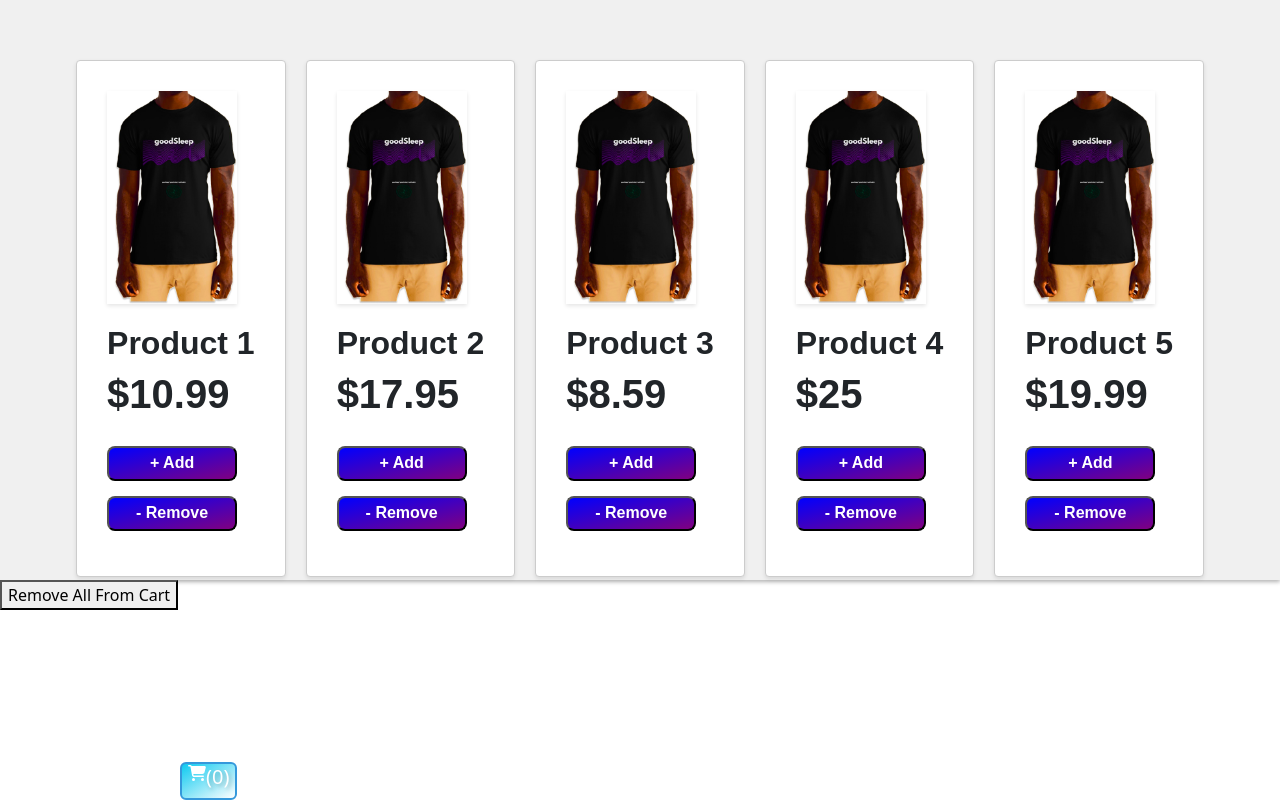
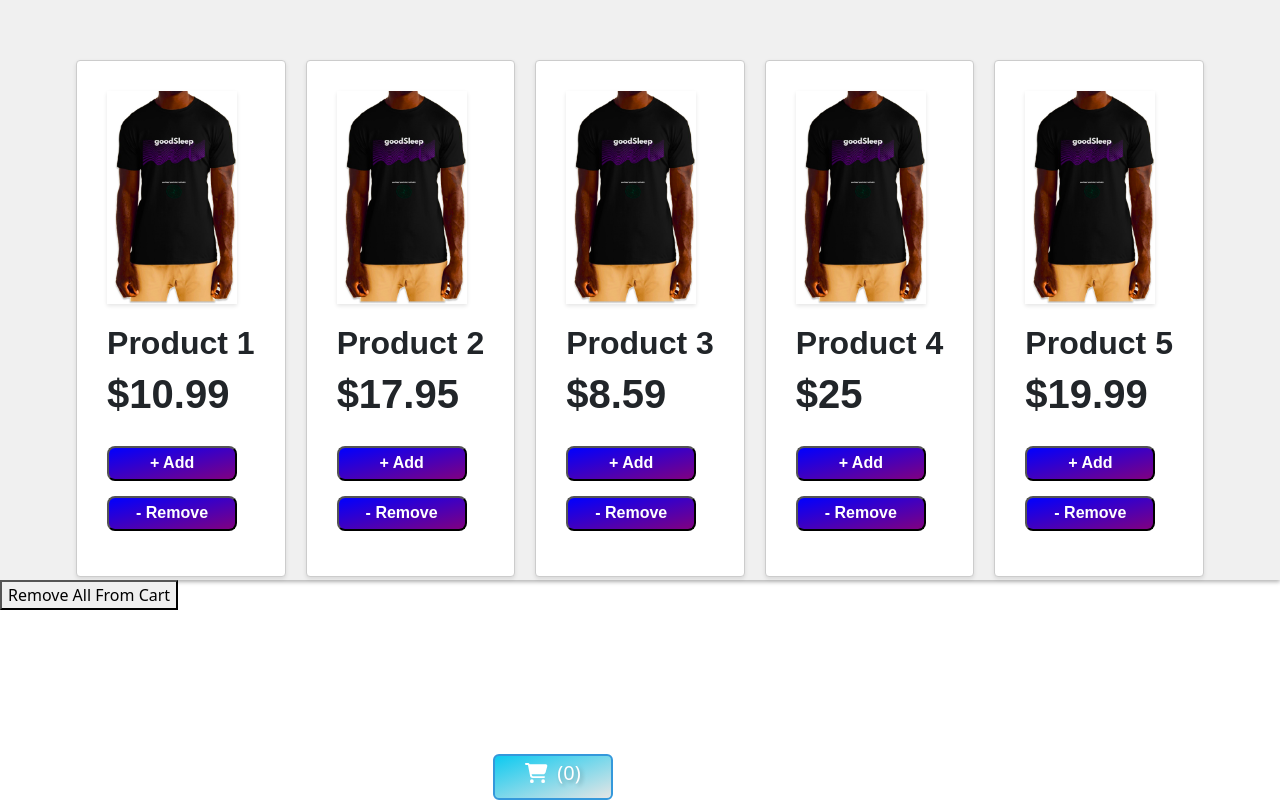
Before and after one commit to grantGCode/Shopping-Cart-Application-Frontend, a React (Create React App) app: page / in a window 1280 px wide. Built offline with nearby package versions, Linux system fonts and the light colour scheme.

Commit message:
created NavBar.styles.js, moved NavBar Styling from Container.styled.js to NavBar.styles.js, center button at bottom of moble view

```diff
--- a/src/components/NavBar.js
+++ b/src/components/NavBar.js
@@ -1,11 +1,18 @@
 import {useState} from 'react'
-import { NavbarContainer, ButtonCart, TitleContainer, CartCount, YourCart } from './styles/Container.styled';
+import { useShoppingCartContext } from '../CartContext';
+import ItemCard from './ItemCard'
 import { Modal, Col, Button, ToastContainer} from 'react-bootstrap'
 import { toast } from 'react-toastify';
 import { FontAwesomeIcon } from '@fortawesome/react-fontawesome'
 import { faCartShopping } from '@fortawesome/free-solid-svg-icons'
-import { useShoppingCartContext } from '../CartContext';
-import ItemCard from './ItemCard'
+import {
+  NavbarContainer,
+  ButtonCart,
+  TitleContainer,
+  CartCount,
+  Icon,
+  YourCart
+} from './styles/Navbar.styles';
 
 export default function NavBar() {
   const [show, setShow] = useState(false);
@@ -58,7 +65,9 @@ export default function NavBar() {
             <YourCart>
               {'Your Cart '}
             </YourCart>
-            <FontAwesomeIcon icon={faCartShopping} />
+            <Icon>
+              <FontAwesomeIcon icon={faCartShopping} />
+            </Icon>
             <CartCount>
               {`       (${cartItemCount})`}
             </CartCount>
--- a/src/components/styles/Container.styled.js
+++ b/src/components/styles/Container.styled.js
@@ -12,163 +12,7 @@ const size = {
     desktop: `(min-width: ${size.desktop})`,
   };
 
-  export const TitleContainer = styled.div`
-    @media ${device.mobile} {
-      display: none;
-    }
 
-    @media ${device.laptop} {
-      display: block;
-      color: white;
-
-      h1, p {
-        margin: 0;
-      }
-
-      h1 {
-        display: flex;
-        justify-content: start;
-        font-size: 4em;
-        text-align: center;
-      }
-
-      p {
-        display: flex;
-        justify-content: start;
-        font-size: 1em;
-        font-style: italic;
-      }
-
-        h1, p {
-          max-width: 500px;
-          padding-left: 5px;
-          font-size: 1.5em;
-          text-align: end;
-    }
-
-
-    @media ${device.desktop} {
-      color: white;
-
-      h1,
-      p {
-        margin: 0;
-      }
-
-      h1 {
-        display: flex;
-        justify-content: start;
-        font-size: 4em;
-        text-align: center;
-      }
-
-      p {
-        display: flex;
-        justify-content: start;
-        font-size: 1em;
-        font-style: italic;
-      }
-
-        h1, p {
-          max-width: 500px;
-          padding-left: 5px;
-          font-size: 1.5em;
-          text-align: end;
-        }
-    }
-
-`;
-
-export const NavbarContainer = styled.nav`
-
-  @media ${device.mobile} {
-    max-width: 500px;
-    position: fixed;
-    bottom: 0;
-  }
-
-  @media ${device.laptop} {
-    display: flex;
-    justify-content: space-between;
-    max-width: auto;
-    position: fixed;
-  }
-
-  @media ${device.desktop} {
-    display: flex;
-    justify-content: space-between;
-    max-width: 1400px;
-    position: fixed;
-  }
-`;
-
-export const ButtonCart = styled.button`
-  @media ${device.mobile} {
-    display: flex;
-    flex-direction: row;
-    margin-left: 180px;
-    padding-bottom: 20px
-    padding: 10px;
-    background: linear-gradient(to bottom right, #0dcaf0, #fff);;
-    color:  white;
-    text-shadow: 2px 2px 4px rgba(0, 0, 0, 0.25);
-    border: 2px solid ${props =>
-      props.borderColor || '#3498db'
-    };
-    border-radius: 6px;
-
-  }
-
-  @media ${device.laptop} {
-    max-width: 500px;
-    position: fixed;
-    bottom: 0;
-    justify-content: end;
-    background-color: #0dcaf0;
-    color:  white;
-    text-shadow: 2px 2px 4px rgba(0, 0, 0, 0.25);
-    border: 2px solid ${props =>
-      props.borderColor || '#3498db'
-    };
-  }
-
-  @media ${device.desktop} {
-    max-width: 500px;
-    position: fixed;
-    bottom: 0;
-    justify-content: end;
-    background-color: #0dcaf0;
-    color:  white;
-    text-shadow: 2px 2px 4px rgba(0, 0, 0, 0.25);
-    border: 2px solid ${props =>
-      props.borderColor || '#3498db'
-    };
-  }
-`;
-
-export const YourCart = styled.h5`
-  @media ${device.mobile} {
-    display: none;
-  }
-
-  @media ${device.laptop} {
-    text-shadow: 2px 2px 4px rgba(0, 0, 0, 0.25);
-  }
-
-  @media ${device.desktop} {
-    text-shadow: 2px 2px 4px rgba(0, 0, 0, 0.25);
-  }
-`
-
-export const FontAwesomeIcon = styled.h5`
-
-`
-
-export const CartCount =styled.h5`
-
-  text-shadow: 2px 2px 4px rgba(0, 0, 0, 0.25);
-
-`
 
 export const RemoveButton = styled.button`
 
--- /dev/null
+++ b/src/components/styles/Navbar.styles.js
@@ -0,0 +1,182 @@
+import styled from 'styled-components'
+
+const size = {
+    mobile:'425px',
+    laptop: '1024px',
+    desktop: '2560px'
+};
+
+export const device = {
+    mobile: `(min-width: ${size.mobile})`,
+    laptop: `(min-width: ${size.laptop})`,
+    desktop: `(min-width: ${size.desktop})`,
+};
+
+
+export const NavbarContainer = styled.nav`
+
+    @media ${device.mobile} {
+        position: fixed;
+        bottom: 50px;
+        left: 38.5%;
+        display: flex;
+        justify-content: center;
+    }
+
+    @media ${device.laptop} {
+        display: flex;
+        justify-content: space-between;
+        max-width: auto;
+        position: fixed;
+    }
+
+    @media ${device.desktop} {
+        display: flex;
+        justify-content: space-between;
+        max-width: 1400px;
+        position: fixed;
+    }
+`;
+
+
+export const ButtonCart = styled.button`
+
+    @media ${device.mobile} {
+        display: flex;
+        flex-direction: row;
+        padding: 5px 30px 5px; 30px;
+        background: linear-gradient(to bottom right, #0dcaf0, rgb(229, 229, 229));
+        color: white;
+        text-shadow: 2px 2px 4px rgba(0, 0, 0, 0.25);
+        border: 2px solid ${props =>
+            props.borderColor || '#3498db'
+        };
+        border-radius: 6px;
+
+        &:hover {
+            color: rgba(50, 50, 50);
+            background: linear-gradient(to bottom right, #797979, #0CB0D1); /* Change the background color on hover */
+            border: 2px solid ${props =>
+                props.borderColor || 'rgb(128, 128, 128)'
+            };
+        }
+
+    }
+
+    @media ${device.laptop} {
+        max-width: 500px;
+        position: fixed;
+        bottom: 0;
+        justify-content: end;
+        background-color: #0dcaf0;
+        color:  white;
+        text-shadow: 2px 2px 4px rgba(0, 0, 0, 0.25);
+        border: 2px solid ${props =>
+        props.borderColor || '#3498db'
+        };
+    }
+
+    @media ${device.desktop} {
+        max-width: 500px;
+        position: fixed;
+        bottom: 0;
+        justify-content: end;
+        background-color: #0dcaf0;
+        color:  white;
+        text-shadow: 2px 2px 4px rgba(0, 0, 0, 0.25);
+        border: 2px solid ${props =>
+        props.borderColor || '#3498db'
+        };
+    }
+`;
+
+export const YourCart = styled.h5`
+    @media ${device.mobile} {
+      display: none;
+    }
+
+    @media ${device.laptop} {
+        text-shadow: 2px 2px 4px rgba(0, 0, 0, 0.25);
+    }
+
+    @media ${device.desktop} {
+        text-shadow: 2px 2px 4px rgba(0, 0, 0, 0.25);
+    }
+`;
+
+export const Icon = styled.h5`
+    text-shadow: 2px 2px 4px rgba(0, 0, 0, 0.25);
+`;
+
+export const CartCount =styled.h5`
+    display: flex;
+    padding-left: 10px;
+    text-shadow: 2px 2px 4px rgba(0, 0, 0, 0.25);
+
+`
+
+export const TitleContainer = styled.div`
+    @media ${device.mobile} {
+        display: none;
+    }
+
+    @media ${device.laptop} {
+        display: block;
+        color: white;
+
+        h1, p {
+          margin: 0;
+        }
+
+        h1 {
+          display: flex;
+          justify-content: start;
+          font-size: 4em;
+          text-align: center;
+        }
+
+        p {
+          display: flex;
+          justify-content: start;
+          font-size: 1em;
+          font-style: italic;
+        }
+
+        h1, p {
+            max-width: 500px;
+            padding-left: 5px;
+            font-size: 1.5em;
+            text-align: end;
+        }
+    }
+
+    @media ${device.desktop} {
+        color: white;
+
+        h1, p {
+          margin: 0;
+        }
+
+        h1 {
+          display: flex;
+          justify-content: start;
+          font-size: 4em;
+          text-align: center;
+        }
+
+        p {
+          display: flex;
+          justify-content: start;
+          font-size: 1em;
+          font-style: italic;
+        }
+
+        h1, p {
+            max-width: 500px;
+            padding-left: 5px;
+            font-size: 1.5em;
+            text-align: end;
+        }
+    }
+
+`;
--- a/src/components/styles/ProductCard.styled.js
+++ b/src/components/styles/ProductCard.styled.js
@@ -87,7 +87,7 @@ export const Button = styled.button`
     font-weight: 700;
     font-style: normal;
     color: white;
-background: linear-gradient(to bottom right, blue, purple);
+    background: linear-gradient(to bottom right, blue, purple);
 
     &:hover {
         color: rgba(191, 194, 195);
```
